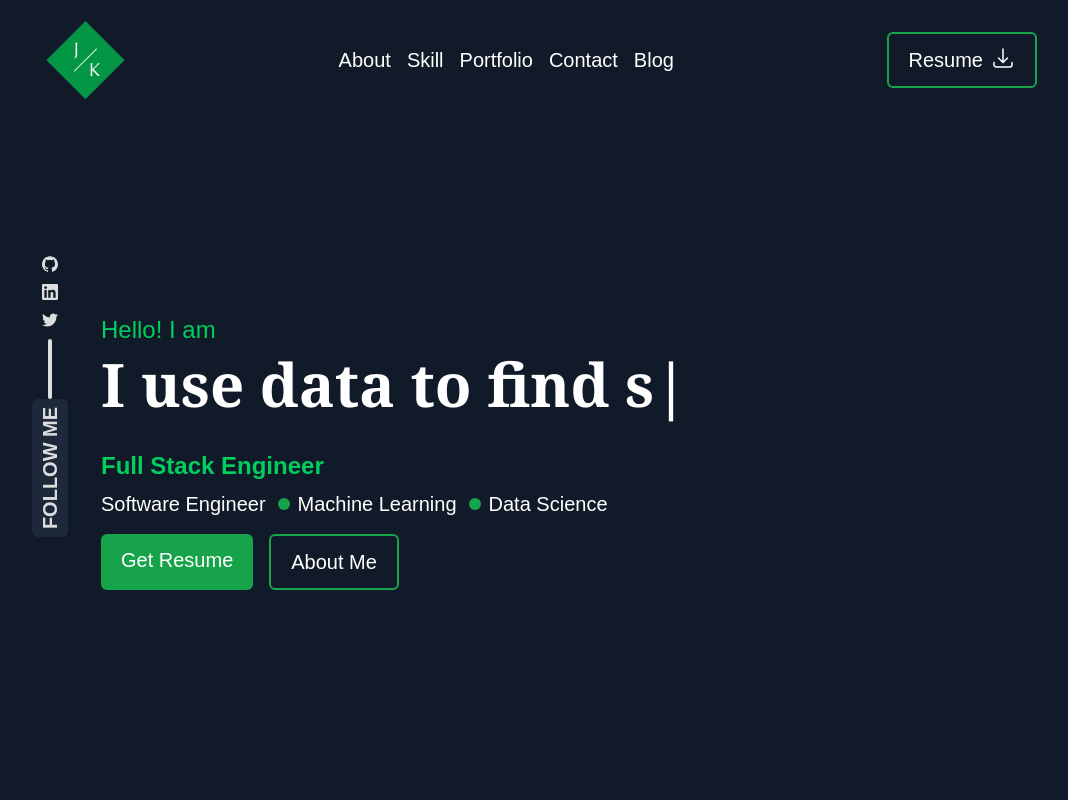
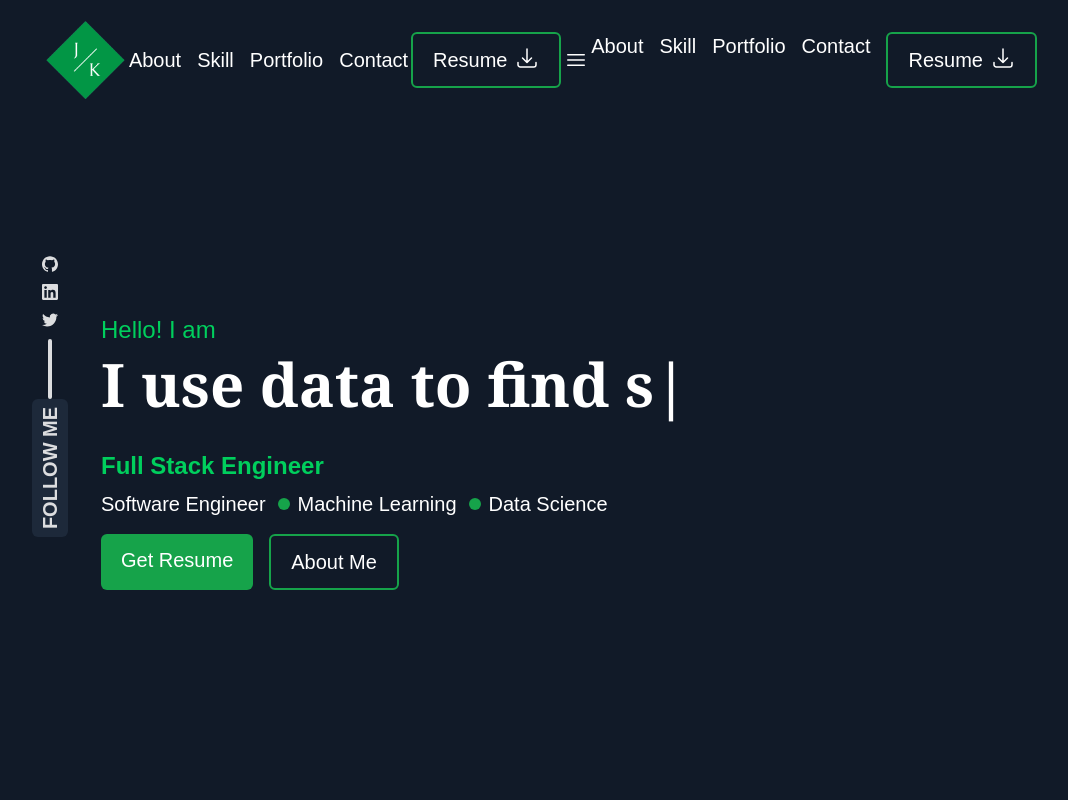
Before and after one commit to NishatFariza/jk-portfolio, a Next.js app: page / in a window 1280 px wide. Shown: the top 800 px of the page, without its empty margins (99-1167 px from the left). Built offline with nearby package versions, Linux system fonts and the light colour scheme.

Commit message:
wip:responsive nav

```diff
--- a/src/components/Header.tsx
+++ b/src/components/Header.tsx
@@ -2,22 +2,19 @@ import Image from 'next/image';
 import Link from 'next/link'
 import React from 'react'
 
-const Header = () => {
+const MobileMenu = () => {
   return (
-    <div className="flex justify-between items-center bg-[#111A28] h-[120px] px-8">
-
-      <a href='#'>
-        <img  className='' src="/images/logo.png" alt="" />
-      </a>
-      <div className="text-white flex gap-4 text-xl">
-        <Link href="#about">About</Link>
-        <Link href="#skill">Skill</Link>
-        <Link href="#portfolio">Portfolio</Link>
-        <Link href="#contact">Contact</Link>
-        <Link href="#blog">Blog</Link>
-      </div>
+    <div className="text-white flex gap-4 text-xl">
+      <Link href="#about">About</Link>
+      <Link href="#skill">Skill</Link>
+      <Link href="#portfolio">Portfolio</Link>
+      <Link href="#contact">Contact</Link>
       <div>
-        <a href='/myResume/resume.pdf' download={true} className="border-2 border-green-600 py-3 px-5 rounded-md text-white text-xl flex gap-2">
+        <a
+          href="/myResume/resume.pdf"
+          download={true}
+          className="border-2 border-green-600 py-3 px-5 rounded-md text-white text-xl flex gap-2"
+        >
           <span>Resume</span>
           <svg
             xmlns="http://www.w3.org/2000/svg"
@@ -39,4 +36,60 @@ const Header = () => {
   );
 }
 
+const Header = () => {
+  return (
+    <div className="relative flex justify-between items-center bg-[#111A28] h-[120px] px-8">
+      <a href="#">
+        <img className="" src="/images/logo.png" alt="" />
+      </a>
+      <div className="text-white flex gap-4 text-xl">
+        <Link href="#about">About</Link>
+        <Link href="#skill">Skill</Link>
+        <Link href="#portfolio">Portfolio</Link>
+        <Link href="#contact">Contact</Link>
+      </div>
+      <div>
+        <a
+          href="/myResume/resume.pdf"
+          download={true}
+          className="border-2 border-green-600 py-3 px-5 rounded-md text-white text-xl flex gap-2"
+        >
+          <span>Resume</span>
+          <svg
+            xmlns="http://www.w3.org/2000/svg"
+            fill="none"
+            viewBox="0 0 24 24"
+            strokeWidth={1.5}
+            stroke="currentColor"
+            className="w-6 h-6"
+          >
+            <path
+              strokeLinecap="round"
+              strokeLinejoin="round"
+              d="M3 16.5v2.25A2.25 2.25 0 005.25 21h13.5A2.25 2.25 0 0021 18.75V16.5M16.5 12L12 16.5m0 0L7.5 12m4.5 4.5V3"
+            />
+          </svg>
+        </a>
+      </div>
+      <div className="">
+        <svg
+          xmlns="http://www.w3.org/2000/svg"
+          fill="none"
+          viewBox="0 0 24 24"
+          strokeWidth={1.5}
+          stroke="currentColor"
+          className="w-6 h-6"
+        >
+          <path
+            strokeLinecap="round"
+            strokeLinejoin="round"
+            d="M3.75 6.75h16.5M3.75 12h16.5m-16.5 5.25h16.5"
+          />
+        </svg>
+      </div>
+      <MobileMenu/>
+    </div>
+  );
+}
+
 export default Header
--- a/src/components/Portfolio.tsx
+++ b/src/components/Portfolio.tsx
@@ -6,7 +6,7 @@ interface PortfolioProps {
   name: string;
 }
 
-const PorfolioName: React.FC<PortfolioProps> = ({ name }) => {
+const PortfolioName: React.FC<PortfolioProps> = ({ name }) => {
   return (
     <div className="bg-[#1D293A] rounded-md">
       <div className="flex items-center justify-between px-4 py-4">
```
